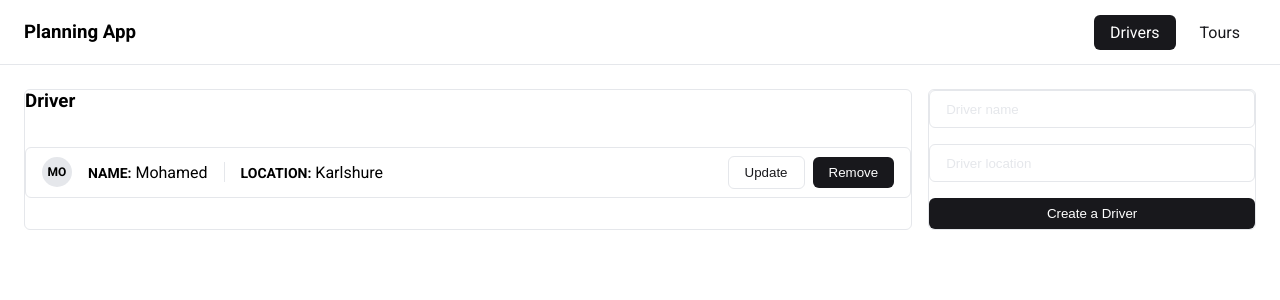
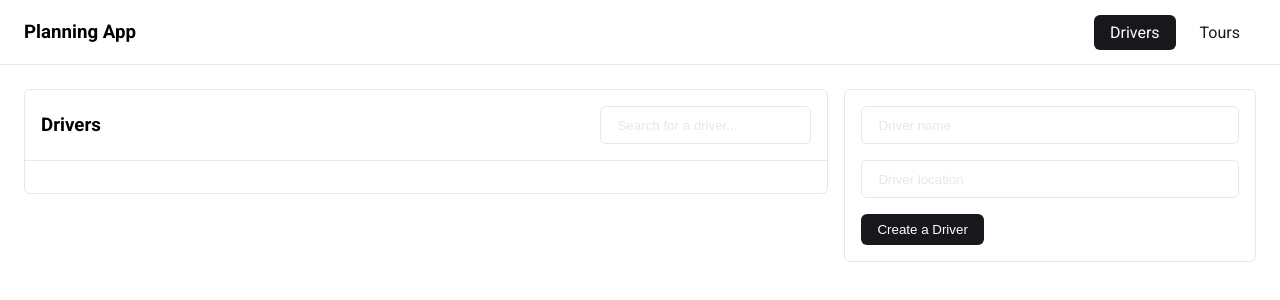
Before and after one commit to shutsugan/planning-app, a Vue app: page / in a window 1280 px wide. Shown: the top 300 px of the page. Built offline with nearby package versions, Linux system fonts and the light colour scheme.

Commit message:
feat(driver): Add the driver view and components

```diff
--- a/src/components/DriverItem.vue
+++ b/src/components/DriverItem.vue
@@ -1,78 +1,44 @@
 <script setup lang="ts">
+import { computed } from "vue";
+import { useDriverStore } from "../stores/driver";
 import type { Driver } from "../types";
 
 type ListProps = {
   item: Driver;
 };
 
+const store = useDriverStore();
+
 const { item } = defineProps<ListProps>();
+
+const currentDriver = computed(() => store.driverToUpdateId === item.id);
+
+const removeDriver = (driverId: number) => store.removeDriver(driverId);
+
+const updateDriver = (driverId: number) => {
+  !currentDriver.value
+    ? store.setDriverToUpdate(driverId)
+    : store.cancelDriveToUpdate();
+};
 </script>
 
 <template>
-  <div class="driver-item">
-    <div class="driver-item-wrapper">
+  <div class="item">
+    <div class="item-wrapper">
       <div class="item-avatar">{{ item.name.slice(0, 2) }}</div>
-      <div class="item-name">
-        <span class="item-bold">Name:</span> {{ item.name }}
-      </div>
-      <div class="divider" />
-      <div class="item-location">
-        <span class="item-bold">Location:</span> {{ item.location }}
+      <div class="item-info col">
+        <span class="item-bold">{{ item.name }}</span>
+        <span class="item-text">{{ item.location }}</span>
       </div>
     </div>
 
-    <div class="driver-item-buttons">
-      <button class="btn secondary-btn gap-r">Update</button>
-      <button class="btn primary-btn">Remove</button>
+    <div class="item-buttons">
+      <button class="btn secondary-btn gap-r" @click="updateDriver(item.id)">
+        {{ !currentDriver ? "Update" : "Cancel" }}
+      </button>
+      <button class="btn primary-btn" @click="removeDriver(item.id)">
+        Remove
+      </button>
     </div>
   </div>
 </template>
-
-<style scoped>
-.driver-item {
-  display: flex;
-  align-items: center;
-  justify-content: space-between;
-  padding: 8px 16px;
-  border-bottom: solid 1px var(--border-color);
-}
-
-.driver-item-wrapper,
-.driver-item-buttons {
-  display: flex;
-  align-items: center;
-}
-
-.item-avatar {
-  display: flex;
-  align-items: center;
-  justify-content: center;
-  min-width: 30px;
-  height: 30px;
-  border-radius: 30px;
-  background: var(--border-color);
-  margin-right: 16px;
-  font-size: 12px;
-  font-weight: 600;
-  text-transform: uppercase;
-}
-
-.driver-item:last-child {
-  border-bottom: none;
-}
-
-.item-bold {
-  font-size: 14px;
-  font-weight: 600;
-  text-transform: uppercase;
-}
-
-@media (max-width: 760px) {
-  .driver-item {
-    display: flex;
-    flex-direction: column;
-    align-items: flex-start;
-    gap: 16px;
-  }
-}
-</style>
--- /dev/null
+++ b/src/stores/driver.ts
@@ -0,0 +1,49 @@
+import { ref } from "vue";
+import { defineStore } from "pinia";
+
+import type { Driver } from "../types";
+
+export const useDriverStore = defineStore("driver", () => {
+  const drivers = ref<Driver[]>([]);
+  const driverToUpdateId = ref<number | null>(null);
+
+  const getDriverById = (driverId: number) => {
+    return drivers.value.find(({ id }) => id === driverId);
+  };
+
+  const setDriverToUpdate = (id: number) => {
+    driverToUpdateId.value = id;
+  };
+
+  const cancelDriveToUpdate = () => {
+    driverToUpdateId.value = null;
+  };
+
+  const addDriver = (driver: Driver) => {
+    drivers.value = [...drivers.value, driver];
+  };
+
+  const updateDriver = (driver: Driver) => {
+    drivers.value = drivers.value.map((currentDriver) => {
+      if (currentDriver.id !== driver.id) return currentDriver;
+      else return driver;
+    });
+
+    cancelDriveToUpdate();
+  };
+
+  const removeDriver = (driverId: number) => {
+    drivers.value = drivers.value.filter(({ id }) => driverId !== id);
+  };
+
+  return {
+    drivers,
+    driverToUpdateId,
+    addDriver,
+    updateDriver,
+    removeDriver,
+    getDriverById,
+    setDriverToUpdate,
+    cancelDriveToUpdate,
+  };
+});
--- a/src/views/Driver.vue
+++ b/src/views/Driver.vue
@@ -1,31 +1,105 @@
 <script setup lang="ts">
-import { ref } from "vue";
+import { computed, ref } from "vue";
 
 import List from "../components/List.vue";
 import DriverItem from "../components/DriverItem.vue";
+import { useDriverStore } from "../stores/driver";
 
-const driversList = ref([{ id: 1, name: "Mohamed", location: "Karlshure" }]);
+import { generateId } from "../utils";
+import type { Driver } from "../types";
+
+const store = useDriverStore();
+
+const search = ref("");
+
+const getFilteredDrivers = computed(() =>
+  store.drivers.filter((driver) => driver.name.includes(search.value))
+);
+
+const driverToUpdate = computed(() =>
+  store.drivers.find((driver) => driver.id === store.driverToUpdateId)
+);
+
+const AddDriver = ({ target }: SubmitEvent) => {
+  const form = target as HTMLFormElement;
+  const formData = new FormData(form);
+
+  const name = formData.get("name")?.toString();
+  const location = formData.get("location")?.toString();
+
+  if (name && location) {
+    if (driverToUpdate.value) {
+      const updatedDriverData: Driver = {
+        id: driverToUpdate.value.id,
+        name,
+        location,
+      };
+      store.updateDriver(updatedDriverData);
+    } else {
+      const driverData: Driver = { id: generateId(), name, location };
+      store.addDriver(driverData);
+      form.reset();
+    }
+  }
+};
+
+const cancelDriverUpdate = () => {
+  store.cancelDriveToUpdate();
+};
 </script>
 
 <template>
   <div class="driver">
     <div class="driver-list col border-section">
-      <h3>Driver</h3>
-      <List :list="driversList">
-        <template v-slot="{ item }">
-          <DriverItem :item="item" />
-        </template>
-      </List>
+      <div class="driver-list-head pad">
+        <h3>Drivers</h3>
+        <input
+          class="driver-list-input"
+          v-model="search"
+          placeholder="Search for a driver..."
+        />
+      </div>
+      <div class="pad">
+        <List :list="getFilteredDrivers">
+          <template v-slot="{ item }">
+            <DriverItem :item="item" />
+          </template>
+        </List>
+      </div>
     </div>
-    <div class="driver-create col border-section">
-      <input name="name" placeholder="Driver name" required />
+    <form
+      class="driver-create col pad border-section"
+      @submit.prevent="AddDriver"
+    >
+      <input
+        name="name"
+        placeholder="Driver name"
+        required
+        autofocus
+        :value="driverToUpdate?.name"
+      />
       <input
         name="location"
         placeholder="Driver location"
-        pattern="[a-zA-Z]+"
+        pattern="[a-zA-Z]*"
+        required
+        title="Location should not have numbers"
+        :value="driverToUpdate?.location"
       />
-      <button class="btn primary-btn">Create a Driver</button>
-    </div>
+
+      <div>
+        <button class="btn primary-btn gap-r" type="submit">
+          {{ !driverToUpdate ? "Create a Driver" : "Update a Driver" }}
+        </button>
+        <button
+          v-if="driverToUpdate"
+          class="btn seconday-btn"
+          @click="cancelDriverUpdate"
+        >
+          Cancel
+        </button>
+      </div>
+    </form>
   </div>
 </template>
 
@@ -33,6 +107,7 @@ const driversList = ref([{ id: 1, name: "Mohamed", location: "Karlshure" }]);
 .driver {
   display: flex;
   flex-wrap: nowrap;
+  align-items: flex-start;
   gap: 16px;
 }
 
@@ -40,12 +115,23 @@ const driversList = ref([{ id: 1, name: "Mohamed", location: "Karlshure" }]);
   flex: 3 1 auto;
 }
 
-.driver-create {
-  flex: 1 1 auto;
+.driver-list-head {
+  display: flex;
+  align-items: center;
+  justify-content: space-between;
+  border-bottom: solid 1px var(--border-color);
+}
+
+.driver-list-input {
+  margin: 0;
 }
 
 h3 {
-  margin-top: 0;
+  margin: 0;
+}
+
+.driver-create {
+  flex: 1 1 auto;
 }
 
 @media (max-width: 760px) {
@@ -57,6 +143,12 @@ h3 {
 
   .driver-list {
     order: 1;
+    width: 100%;
+  }
+
+  .driver-create {
+    width: 100%;
+    box-sizing: border-box;
   }
 }
 </style>
```
